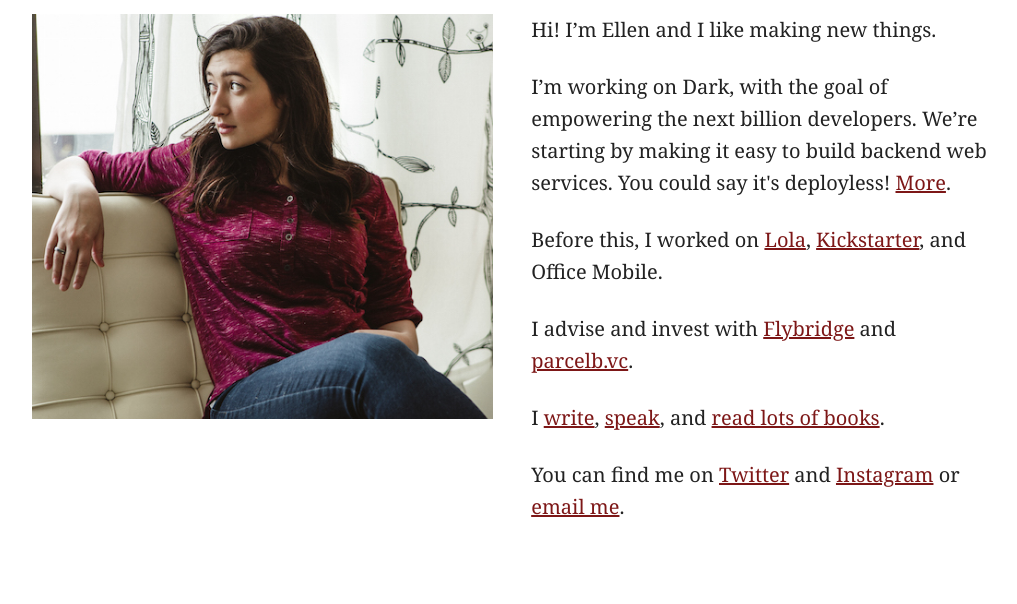
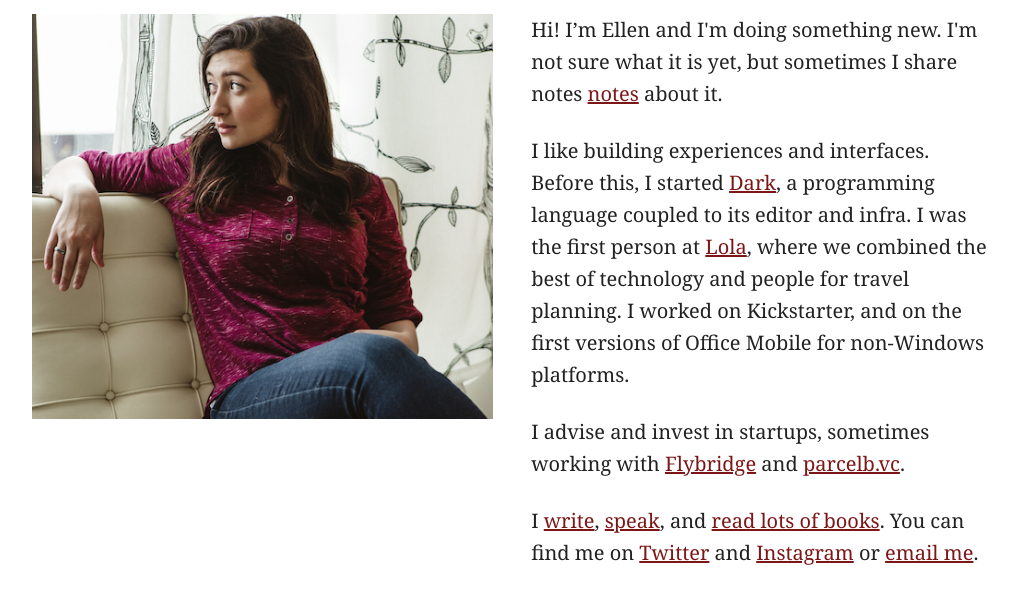
Before and after one commit to ellenchisa/website, a Gatsby site: page / in a window 1280 px wide. Shown: the part 86-690 px from the top of the page, without its empty margins (128-1145 px from the left). Built offline with nearby package versions, Linux system fonts and the light colour scheme; Gatsby itself is replaced by a stand-in of ours.

Commit message:
update homepage

```diff
--- a/src/pages/index.tsx
+++ b/src/pages/index.tsx
@@ -17,12 +17,11 @@ const IndexPage = () => (
    			</div>
 
     		<div className="six columns">
-    			<p>Hi! I’m Ellen and I like making new things.</p>
-				<p>I’m working on Dark, with the goal of empowering the next billion developers. We’re starting by making it easy to build backend web services. You could say it's deployless! <a href="https://darklang.com">More</a>.</p>
-				<p>Before this, I worked on <a href="http://www.lola.com">Lola</a>, <a href="http://www.kickstarter.com">Kickstarter</a>, and Office Mobile.</p>
-				<p>I advise and invest with <a href="http://www.flybridge.com">Flybridge</a> and <a href="http://www.parcelb.vc">parcelb.vc</a>.</p>
-				<p>I <Link to="/writing">write</Link>, <Link to="/speaking">speak</Link>, and <a href="https://www.goodreads.com/user/show/1952043-ellen-chisa">read lots of books</a>.</p>
-				<p>You can find me on <a href="http://www.twitter.com/ellenchisa">Twitter</a> and <a href="http://www.instagram.com/ellenchisa">Instagram</a> or <a href="mailto:ellen.chisa@gmail.com">email me</a>.</p>
+				<p>Hi! I’m Ellen and I'm doing something new. I'm not sure what it is yet, but sometimes I share notes <a href="/log">notes</a> about it.</p>
+				<p>I like building experiences and interfaces. Before this, I started <a href="https://darklang.com">Dark</a>, a programming language coupled to its editor and infra. I was the first person at <a href="https://lola.com">Lola</a>, where we combined the best of technology and people for travel planning. I worked on Kickstarter, and on the first versions of Office Mobile for non-Windows platforms.
+</p>
+				<p>I advise and invest in startups, sometimes working with <a href="http://www.flybridge.com">Flybridge</a> and <a href="http://www.parcelb.vc">parcelb.vc</a>.</p>
+				<p>I <Link to="/writing">write</Link>, <Link to="/speaking">speak</Link>, and <a href="https://www.goodreads.com/user/show/1952043-ellen-chisa">read lots of books</a>. You can find me on <a href="http://www.twitter.com/ellenchisa">Twitter</a> and <a href="http://www.instagram.com/ellenchisa">Instagram</a> or <a href="mailto:ellen.chisa@gmail.com">email me</a>.</p>
     		</div>
 
    		</div>
```
